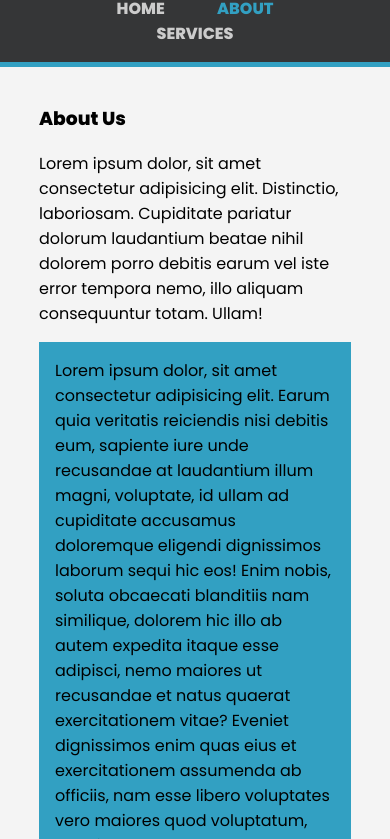
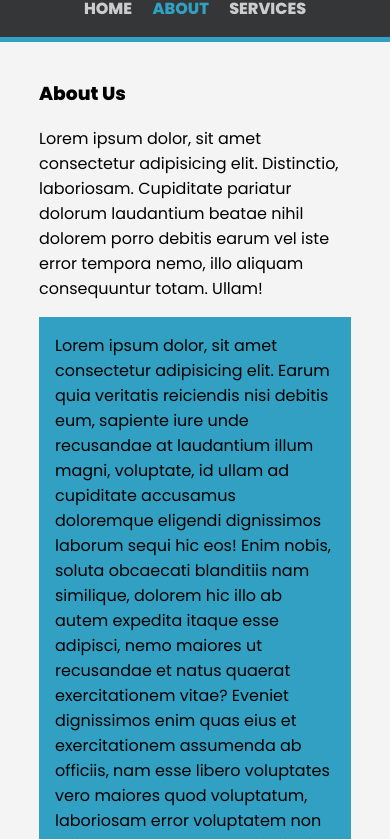
Before and after one commit to MNishita/email-newletter, a plain HTML site: page about.html in a window 390 px wide. Shown: the part 61-900 px from the top of the page. Drawn offline with Linux system fonts and the light colour scheme.

Commit message:
responsiveness header

```diff
--- a/styles/styleabout.css
+++ b/styles/styleabout.css
@@ -123,6 +123,9 @@ footer {
         text-align: center;
         width: 100%;
     }
+    header li {
+        padding: 0.5rem;
+    }
     .main .container .main-col,
     .main .sidebar {
         float: none;
--- a/styles/styleservices.css
+++ b/styles/styleservices.css
@@ -185,4 +185,7 @@ footer {
         text-align: center;
         width: 100%;
     }
+    header li {
+        padding: 0.5rem;
+    }
 }
```
